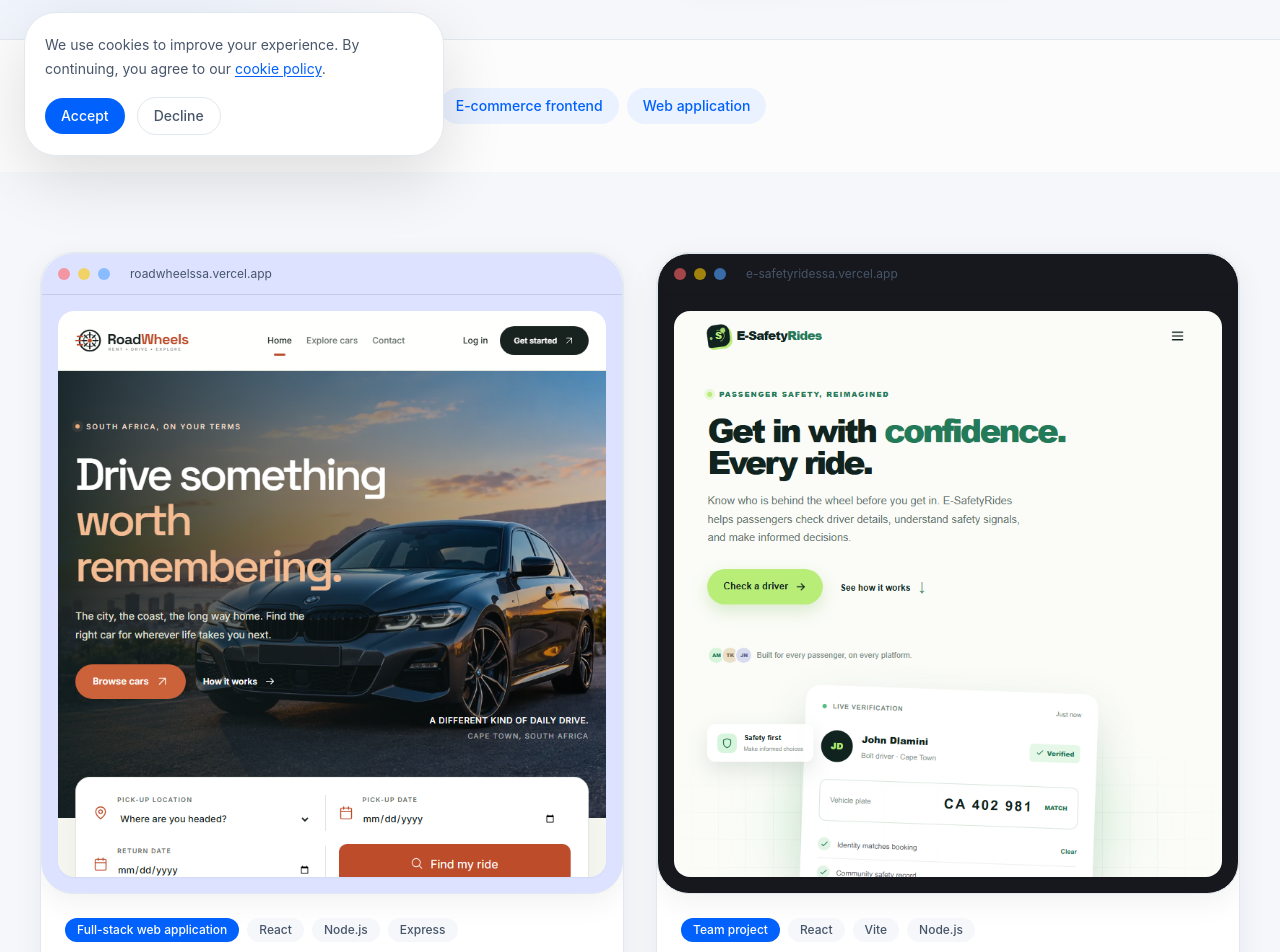
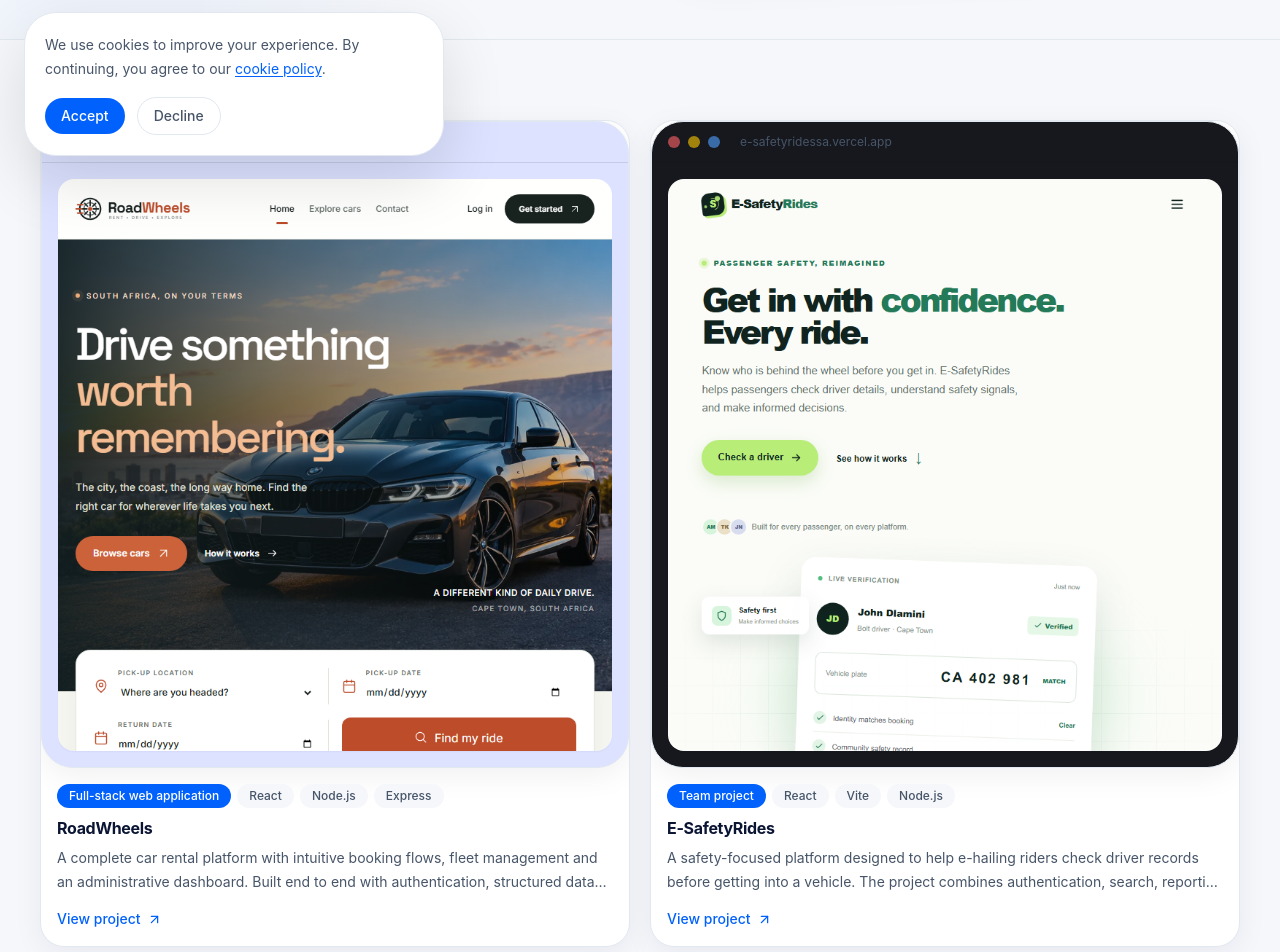
Before and after one commit to MlungisiMahlangu/web-studio-website, a Next.js app: page /work in a window 1280 px wide. Shown: the part 620-1572 px from the top of the page. Built offline with nearby package versions, Linux system fonts and the light colour scheme.

Commit message:
fix: tighten project detail page and shrink work cards
- Remove duplicated Tech stack section (already in sidebar)
- Reduce text sizes, spacing, and gaps on detail page
- Shrink work listing cards: smaller padding, text, borders, gaps

```diff
--- a/app/page.tsx
+++ b/app/page.tsx
@@ -162,10 +162,10 @@ export default function HomePage() {
                     <ArrowUpRight size={16} className="shrink-0 transition-transform duration-300 group-hover:translate-x-0.5 group-hover:-translate-y-0.5" />
                   </Link>
                   <Link
-                    href="/work"
+                    href="/about"
                     className="group inline-flex items-center gap-2 rounded-full bg-white border border-line text-navy h-12 px-7 text-sm font-medium transition-all duration-300 hover:border-brand/30"
                   >
-                    Explore Our Work
+                    About Us
                     <ArrowUpRight size={16} className="shrink-0 transition-transform duration-300 group-hover:translate-x-0.5 group-hover:-translate-y-0.5" />
                   </Link>
                 </div>
--- a/app/work/[slug]/page.tsx
+++ b/app/work/[slug]/page.tsx
@@ -1,7 +1,7 @@
 import Link from 'next/link'
 import Image from 'next/image'
 import { notFound } from 'next/navigation'
-import { ArrowUpRight, ArrowLeft, Check, ExternalLink, Code2 } from 'lucide-react'
+import { ArrowUpRight, ArrowLeft, Check, ExternalLink } from 'lucide-react'
 import { portfolioProjects } from '@/lib/constants'
 import { Container } from '@/components/ui/container'
 import { Section } from '@/components/ui/section'
@@ -52,6 +52,7 @@ export default async function ProjectDetailPage({ params }: Props) {
         title={project.title}
         description={project.subtitle}
         variant="split"
+        compact
         buttons={
           <div className="flex flex-wrap items-center gap-4 mt-8">
             <a
@@ -63,17 +64,6 @@ export default async function ProjectDetailPage({ params }: Props) {
               Visit Live Site
               <ExternalLink size={16} className="shrink-0" />
             </a>
-            {project.codeUrl && (
-              <a
-                href={project.codeUrl}
-                target="_blank"
-                rel="noreferrer"
-                className="group inline-flex items-center gap-2 rounded-full border border-line bg-white text-navy h-12 px-6 text-sm font-medium transition-all duration-300 hover:border-brand/20 hover:shadow-lg"
-              >
-                <Code2 size={16} className="shrink-0" />
-                View Code
-              </a>
-            )}
           </div>
         }
         aside={
@@ -89,23 +79,23 @@ export default async function ProjectDetailPage({ params }: Props) {
       />
 
       {/* Content + Sidebar */}
-      <Section>
+      <Section tight>
         <Container>
-          <div className="grid grid-cols-1 lg:grid-cols-3 gap-12 lg:gap-16">
+          <div className="grid grid-cols-1 lg:grid-cols-3 gap-10 lg:gap-14">
             {/* Main content */}
-            <div className="lg:col-span-2 space-y-16">
+            <div className="lg:col-span-2 space-y-8">
               {/* Overview */}
               <Reveal>
-                <p className="text-xs font-semibold uppercase text-muted mb-4" style={{ letterSpacing: '0.14em' }}>Overview</p>
-                <p className="text-lg text-body leading-relaxed">{project.description}</p>
+                <p className="text-xs font-semibold uppercase text-muted mb-3" style={{ letterSpacing: '0.14em' }}>Overview</p>
+                <p className="text-base text-body leading-relaxed">{project.description}</p>
               </Reveal>
 
               {/* Challenge */}
               {project.challenge && (
                 <Reveal>
-                  <div className="border-l-2 border-brand pl-6">
-                    <p className="text-xs font-semibold uppercase text-muted mb-4" style={{ letterSpacing: '0.14em' }}>The challenge</p>
-                    <p className="text-lg text-body leading-relaxed">{project.challenge}</p>
+                  <div className="border-l-2 border-brand pl-5">
+                    <p className="text-xs font-semibold uppercase text-muted mb-3" style={{ letterSpacing: '0.14em' }}>The challenge</p>
+                    <p className="text-base text-body leading-relaxed">{project.challenge}</p>
                   </div>
                 </Reveal>
               )}
@@ -113,9 +103,9 @@ export default async function ProjectDetailPage({ params }: Props) {
               {/* Approach */}
               {project.approach && (
                 <Reveal>
-                  <div className="border-l-2 border-brand pl-6">
-                    <p className="text-xs font-semibold uppercase text-muted mb-4" style={{ letterSpacing: '0.14em' }}>The approach</p>
-                    <p className="text-lg text-body leading-relaxed">{project.approach}</p>
+                  <div className="border-l-2 border-brand pl-5">
+                    <p className="text-xs font-semibold uppercase text-muted mb-3" style={{ letterSpacing: '0.14em' }}>The approach</p>
+                    <p className="text-base text-body leading-relaxed">{project.approach}</p>
                   </div>
                 </Reveal>
               )}
@@ -123,27 +113,17 @@ export default async function ProjectDetailPage({ params }: Props) {
               {/* Key features */}
               {project.features && project.features.length > 0 && (
                 <Reveal>
-                  <p className="text-xs font-semibold uppercase text-muted mb-6" style={{ letterSpacing: '0.14em' }}>Key features</p>
-                  <RevealStagger className="grid grid-cols-1 sm:grid-cols-2 gap-4">
+                  <p className="text-xs font-semibold uppercase text-muted mb-4" style={{ letterSpacing: '0.14em' }}>Key features</p>
+                  <RevealStagger className="grid grid-cols-1 sm:grid-cols-2 gap-3">
                     {project.features.map((feature) => (
-                      <div key={feature} className="flex items-start gap-3">
-                        <Check size={16} className="text-brand mt-0.5 shrink-0" />
+                      <div key={feature} className="flex items-start gap-2.5">
+                        <Check size={15} className="text-brand mt-0.5 shrink-0" />
                         <span className="text-body text-sm leading-relaxed">{feature}</span>
                       </div>
                     ))}
                   </RevealStagger>
                 </Reveal>
               )}
-
-              {/* Tech stack */}
-              <Reveal>
-                <p className="text-xs font-semibold uppercase text-muted mb-4" style={{ letterSpacing: '0.14em' }}>Tech stack</p>
-                <div className="flex flex-wrap gap-2">
-                  {project.technologies.map((tech) => (
-                    <Badge key={tech} variant="brand">{tech}</Badge>
-                  ))}
-                </div>
-              </Reveal>
             </div>
 
             {/* Sidebar */}
@@ -183,7 +163,7 @@ export default async function ProjectDetailPage({ params }: Props) {
       </Section>
 
       {/* Prev/Next navigation */}
-      <Section alt>
+      <Section tight>
         <Container>
           <div className="grid grid-cols-1 sm:grid-cols-2 gap-6">
             <Link
--- a/app/work/page.tsx
+++ b/app/work/page.tsx
@@ -1,6 +1,3 @@
-'use client'
-
-import { useState } from 'react'
 import Link from 'next/link'
 import Image from 'next/image'
 import { ArrowUpRight } from 'lucide-react'
@@ -11,17 +8,9 @@ import { PageHero } from '@/components/ui/page-hero'
 import { CTABand } from '@/components/ui/cta-band'
 import { BrowserFrame } from '@/components/ui/browser-frame'
 import { Badge } from '@/components/ui/badge'
-import { Reveal, RevealStagger } from '@/components/ui/reveal'
+import { RevealStagger } from '@/components/ui/reveal'
 
 export default function WorkPage() {
-  // Get unique project types for filter
-  const projectTypes = Array.from(new Set(portfolioProjects.map((p) => p.type)))
-  const [activeFilter, setActiveFilter] = useState<string | null>(null)
-
-  const filteredProjects = activeFilter
-    ? portfolioProjects.filter((p) => p.type === activeFilter)
-    : portfolioProjects
-
   return (
     <>
       {/* Hero */}
@@ -63,50 +52,12 @@ export default function WorkPage() {
         }
       />
 
-      {/* Filter pills */}
-      {projectTypes.length >= 3 && (
-        <Section tight>
-          <Container>
-            <div className="flex flex-wrap gap-2">
-              <button
-                onClick={() => setActiveFilter(null)}
-                className={`rounded-full px-4 py-2 text-sm font-medium transition-colors ${
-                  activeFilter === null
-                    ? 'bg-brand text-white'
-                    : 'bg-blue-tint text-brand hover:bg-brand/10'
-                }`}
-              >
-                All
-              </button>
-              {projectTypes.map((type) => (
-                <button
-                  key={type}
-                  onClick={() => setActiveFilter(type)}
-                  className={`rounded-full px-4 py-2 text-sm font-medium transition-colors ${
-                    activeFilter === type
-                      ? 'bg-brand text-white'
-                      : 'bg-blue-tint text-brand hover:bg-brand/10'
-                  }`}
-                >
-                  {type}
-                </button>
-              ))}
-            </div>
-          </Container>
-        </Section>
-      )}
-
       {/* Projects grid */}
       <Section alt>
         <Container>
-          <RevealStagger className="grid gap-8 sm:grid-cols-2" stagger={100}>
-            {filteredProjects.map((project, index) => (
-              <Link
-                key={project.slug}
-                href={`/work/${project.slug}`}
-                className="group block"
-              >
-                <article className="rounded-2xl bg-white border border-line shadow-card transition-all duration-300 hover:shadow-lg hover:border-brand/20 hover:-translate-y-1 overflow-hidden">
+          <RevealStagger className="grid gap-5 sm:grid-cols-2" stagger={100}>
+            {portfolioProjects.map((project, index) => (
+              <article key={project.slug} className="rounded-xl bg-white border border-line shadow-card overflow-hidden">
                 <BrowserFrame
                   url={project.liveUrl}
                   screenshot={`/screenshots/${project.slug}.png`}
@@ -114,29 +65,28 @@ export default function WorkPage() {
                   bg={project.cardBg}
                   priority={index === 0}
                 />
-                  <div className="p-6">
-                    <div className="flex flex-wrap gap-2 mb-3">
+                <div className="p-4">
+                  <div className="flex flex-wrap gap-1.5 mb-2">
                     <Badge variant="brand">{project.type}</Badge>
                     {project.technologies.slice(0, 3).map((tech) => (
                       <Badge key={tech}>{tech}</Badge>
                     ))}
                   </div>
-                    <h2 className="text-xl font-bold text-navy mb-2 group-hover:text-brand transition-colors">
+                  <h2 className="text-base font-bold text-navy mb-1.5">
                     {project.title}
                   </h2>
-                    <p className="text-sm text-body leading-relaxed mb-4 line-clamp-2">
+                  <p className="text-sm text-body leading-relaxed mb-3 line-clamp-2">
                     {project.description}
                   </p>
-                    <div className="flex items-center gap-2 text-sm font-medium text-brand">
+                  <Link
+                    href={`/work/${project.slug}`}
+                    className="inline-flex items-center gap-1.5 text-sm font-medium text-brand hover:text-brand-hover transition-colors"
+                  >
                     <span>View project</span>
-                      <ArrowUpRight
-                        size={16}
-                        className="transition-transform duration-300 group-hover:translate-x-0.5 group-hover:-translate-y-0.5"
-                      />
-                    </div>
+                    <ArrowUpRight size={15} />
+                  </Link>
                 </div>
               </article>
-              </Link>
             ))}
           </RevealStagger>
         </Container>
```
Lines whose indentation alone changed are shown as unchanged.
